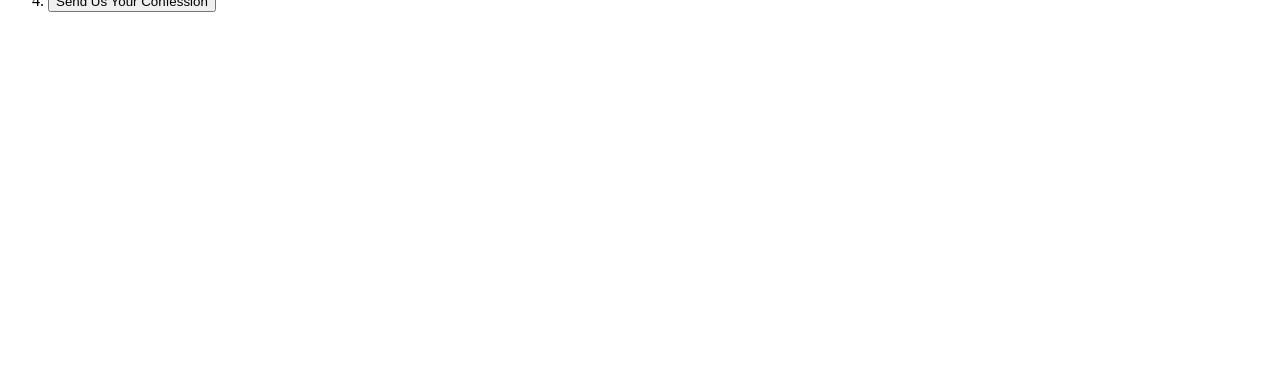
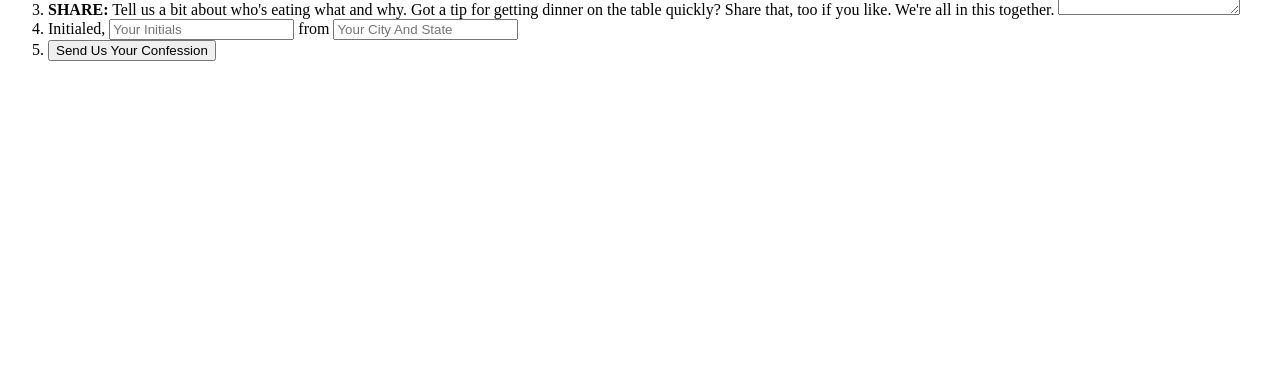
Before and after one commit to nprapps/familymeal, a Flask app: template templates/tumblr-form.html in a window 1280 px wide. Shown: the part 411-800 px from the top of the page. Run offline with Flask 2, Linux system fonts and the light colour scheme; the template is opened without the code that fills it, so the values that code supplies are empty.

Commit message:
Restore form text changes.

```diff
--- a/templates/_dinner-confessional.html
+++ b/templates/_dinner-confessional.html
@@ -1,24 +1,28 @@
 <div class="tumblr-form">
     <form id="tumblr-form" method="post" enctype="multipart/form-data" action="http://{{ SERVERS[0] }}/family-meal/">
         <ol>
+                <li class="form-intro">
+                <label class="header">Time to 'fess up.</label>
+                <p>Eating at the same table is tough for many families, and even if we're gathered together, we're not eating the same foods.</p>
+                </li>
             <li class="form-photo">
-                <label class="header">This is my confession ...</label>
                 <img src="img/sample-photo-2.jpg" alt="Sample Photo" class="sample-photo" />
                 <label for="image" class="instructions">
-                	Before you all dig in tonight, snap one photo that shows what's on everybody's plate. Upload that here.
+                        <strong>SHOW:</strong> Take a photo of your family's dinner plates.
                 </label>
                 <input type="file" name="image" width="90" accept="image/*" required>
             </li>
             <li class="form-message">
                 <label for="message" class="instructions">
-                	Tell us a bit about who's eating what and why. Got a tip for getting dinner on the table quickly? Share that, too. We're all in this together.
+                        <strong>SHARE:</strong> Tell us a bit about who's eating what and why. Got a tip for getting dinner on the table quickly? Share that, too if you like. We're all in this together.
                 </label>
                 <textarea name="message" required></textarea>
             </li>
             <li class="form-signature">
             <label for="signed_name">Initialed,</label>
-                <input type="text" name="signed_name" placeholder="Your Initials" class="signed-name" required></input> from
-                <input type="text" name="location" placeholder="Your City And State" required></input>
+                <input type="text" name="signed_name" placeholder="Your Initials" class="signed-name" required></input>
+                from
+                <input type="text" name="location" placeholder="Your City And State" class="signed-location" required></input>
             </li>
             <li class="form-submit">
                 <span class="gentle-reminder" style="display:none;">Please add a photo, an explanation, your initials and where you're from. Thanks!<br/></span>
```
